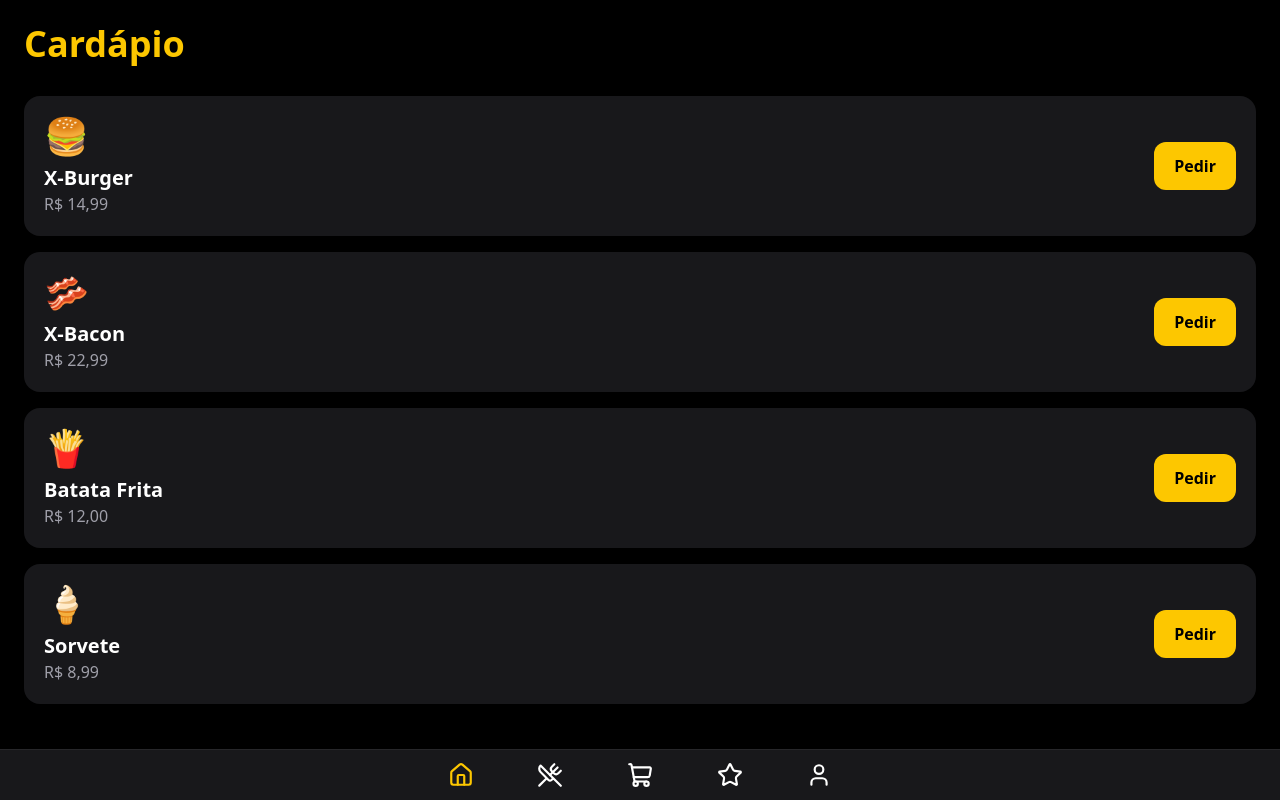
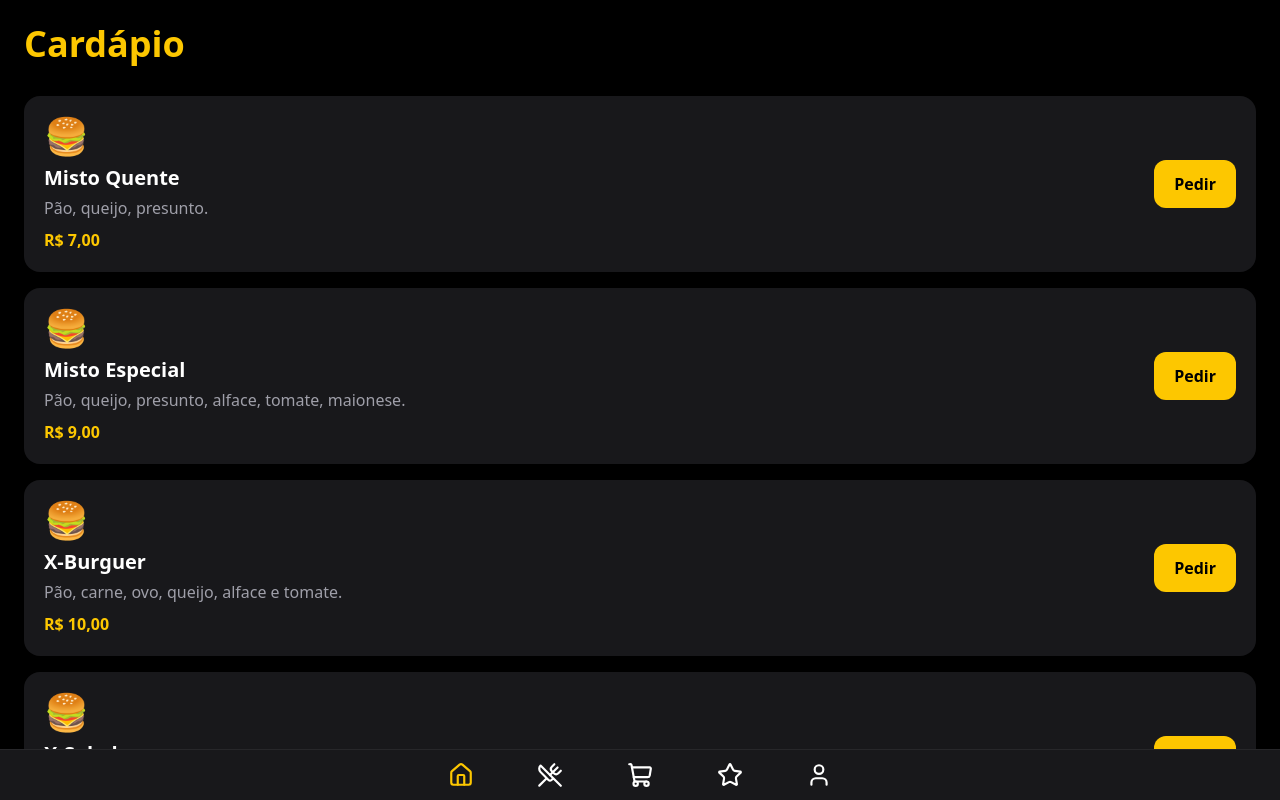
Before and after one commit to UniversalKnowledgeEcosystem/popular-app, a Next.js app: page /cardapio in a window 1280 px wide. Shown: the top 800 px of the page. Built offline with nearby package versions, Linux system fonts and the light colour scheme.

Commit message:
Corrige cardápio para usar produtos oficiais

```diff
--- a/app/cardapio/page.tsx
+++ b/app/cardapio/page.tsx
@@ -1,9 +1,5 @@
-const produtos = [
-  { nome: "X-Burger", preco: "R$ 14,99", emoji: "🍔" },
-  { nome: "X-Bacon", preco: "R$ 22,99", emoji: "🥓" },
-  { nome: "Batata Frita", preco: "R$ 12,00", emoji: "🍟" },
-  { nome: "Sorvete", preco: "R$ 8,99", emoji: "🍦" },
-];
+import { products } from "../../data/products";
+import { formatPrice } from "../../utils/format";
 
 export default function Cardapio() {
   return (
@@ -13,18 +9,23 @@ export default function Cardapio() {
       </h1>
 
       <div className="mt-8 space-y-4">
-        {produtos.map((produto) => (
+        {products.map((produto) => (
           <div
-            key={produto.nome}
-            className="bg-zinc-900 rounded-2xl p-5 flex items-center justify-between"
+            key={produto.id}
+            className="bg-zinc-900 rounded-2xl p-5 flex items-center justify-between gap-4"
           >
             <div>
-              <div className="text-4xl">{produto.emoji}</div>
+              <div className="text-4xl">
+                {produto.categoria === "Batatas" ? "🍟" : "🍔"}
+              </div>
               <h2 className="text-xl font-bold mt-2">{produto.nome}</h2>
-              <p className="text-zinc-400">{produto.preco}</p>
+              <p className="text-zinc-400 mt-1">{produto.descricao}</p>
+              <p className="text-yellow-400 font-bold mt-2">
+                {formatPrice(produto.preco)}
+              </p>
             </div>
 
-            <button className="bg-yellow-400 text-black px-5 py-3 rounded-xl font-bold">
+            <button className="bg-yellow-400 text-black px-5 py-3 rounded-xl font-bold shrink-0">
               Pedir
             </button>
           </div>
```
